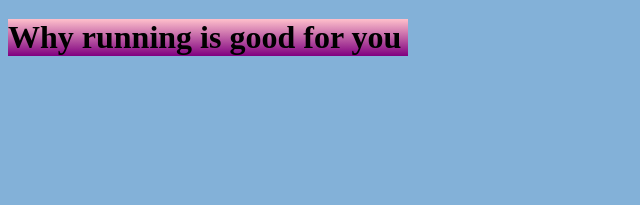
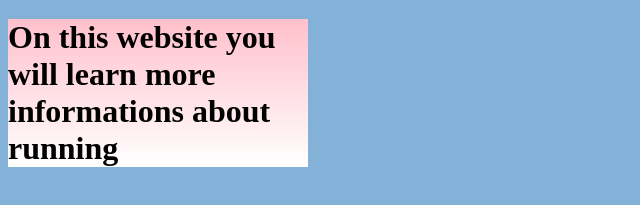
Before and after one commit to zq101023/mypage, a plain HTML site: page index.html in a window 1280 px wide. Shown: the part 219-424 px from the top of the page, without its empty margins (0-640 px from the left). Drawn offline with Linux system fonts and the light colour scheme.

Commit message:
Update index.html

```diff
--- a/index.html
+++ b/index.html
@@ -8,9 +8,9 @@
 
 .b7 {
 
-background-image: linear-gradient(Pink,purple);
+background-image: linear-gradient(Pink,white);
 
-width:400px;
+width:300px;
 
 
 
@@ -48,7 +48,7 @@ color:pink;
 
 <h1 class="b7">
 
-Why running is good for you
+On this website you will learn more informations about running
 
 </h1>
 
```
